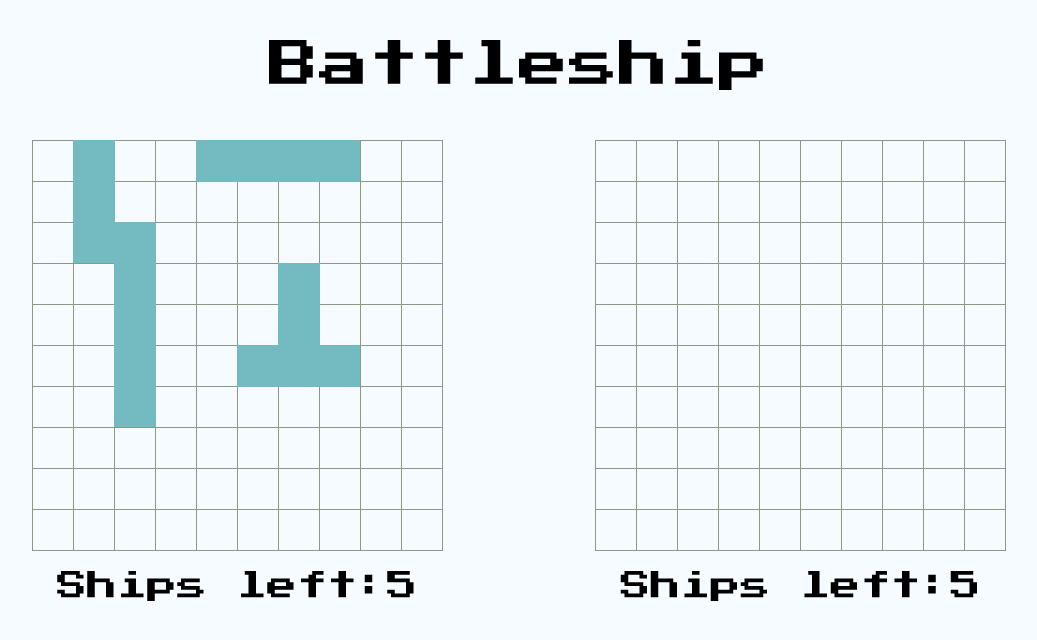
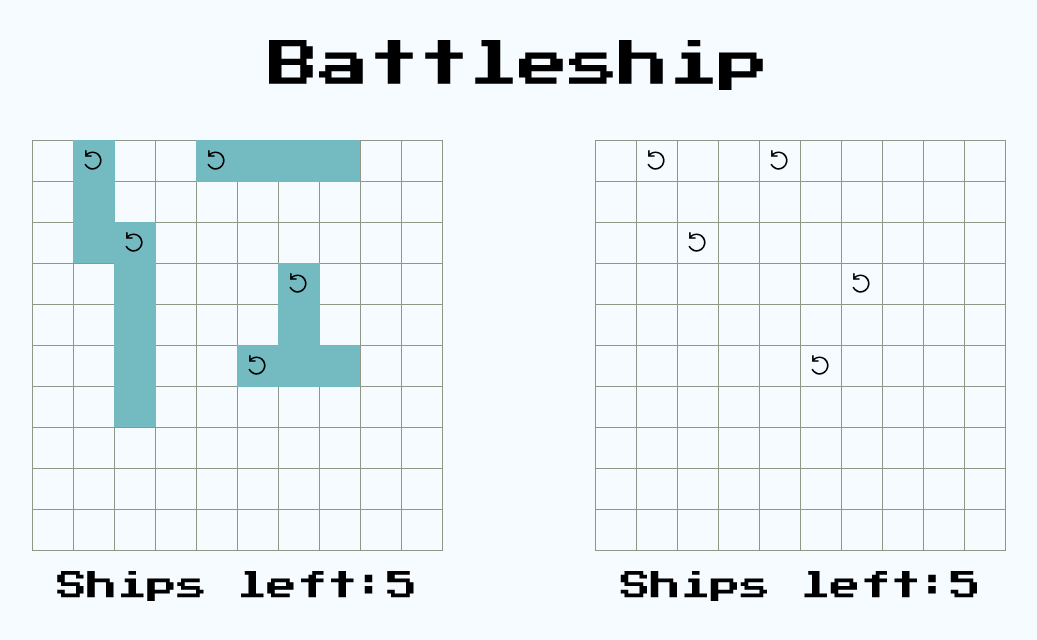
Before and after one commit to fcrozatier/battleship, a React (Create React App) app: page / in a window 1280 px wide. Shown: the top 640 px of the page, without its empty margins (121-1158 px from the left). Built offline with nearby package versions, Linux system fonts and the light colour scheme.

Commit message:
implement rotation

```diff
--- a/src/app.css
+++ b/src/app.css
@@ -44,9 +44,6 @@
   top: -1px;
   left: -1px;
   z-index: 1;
-  /* display: flex;
-  justify-content: center;
-  align-items: center; */
 }
 
 .my-board .ship {
--- a/src/components/Board.jsx
+++ b/src/components/Board.jsx
@@ -9,6 +9,10 @@ const Board = ({ fleet, hits, onClick }) => {
 
   const handleDrop = (i, id) => {
     setGameboard({ ...gameboard, fleet: gameboard.reposition(i, id) });
+  };
+
+  const handleRotate = (id) => {
+    setGameboard({ ...gameboard, fleet: gameboard.rotate(id) });
   };
 
   const drawBoard = () => {
@@ -25,6 +29,8 @@ const Board = ({ fleet, hits, onClick }) => {
         }}
         onDrop={(id) => handleDrop(i, id)}
         onCanDrop={(id) => gameboard.canReposition(i, id)}
+        onCanRotate={(id) => gameboard.canRotate(id)}
+        onRotate={(id) => handleRotate(id)}
       />
     ));
   };
--- a/src/components/Cell.jsx
+++ b/src/components/Cell.jsx
@@ -5,7 +5,13 @@ import { useDrop } from 'react-dnd';
 import Ship from './Ship';
 
 function Cell({
-  value, hit, onClick, onDrop, onCanDrop,
+  value,
+  hit,
+  onClick,
+  onDrop,
+  onCanDrop,
+  onCanRotate,
+  onRotate,
 }) {
   const [{ canDrop, isOver }, drop] = useDrop({
     accept: 'ship',
@@ -36,7 +42,14 @@ function Cell({
       role="button"
       tabIndex="-1"
     >
-      {value !== null && <Ship unit={value} hit={hit} />}
+      {value !== null && (
+        <Ship
+          unit={value}
+          hit={hit}
+          canRotate={onCanRotate(value.ship.id)}
+          rotate={() => onRotate(value.ship.id)}
+        />
+      )}
       {value === null && hit && <GiNuclearBomb />}
     </div>
   );
@@ -47,15 +60,19 @@ Cell.propTypes = {
   hit: PropTypes.bool,
   onClick: PropTypes.func,
   onCanDrop: PropTypes.func,
+  onCanRotate: PropTypes.func,
   onDrop: PropTypes.func,
+  onRotate: PropTypes.func,
 };
 
 Cell.defaultProps = {
   value: false,
   hit: false,
   onClick: () => {},
+  onCanDrop: () => {},
+  onCanRotate: () => {},
   onDrop: () => {},
-  onCanDrop: () => {},
+  onRotate: () => {},
 };
 
 export default Cell;
--- a/src/components/Ship.jsx
+++ b/src/components/Ship.jsx
@@ -1,9 +1,12 @@
 import React from 'react';
-import { PropTypes } from 'prop-types';
+import { PropTypes, bool } from 'prop-types';
 import { useDrag } from 'react-dnd';
 import { GiNuclearBomb } from 'react-icons/gi';
+import { GrRotateLeft } from 'react-icons/gr';
 
-function Ship({ hit, unit }) {
+function Ship({
+  hit, unit, canRotate, rotate,
+}) {
   const classes = hit ? 'ship hit' : 'ship';
   const style = unit.v
     ? {
@@ -20,14 +23,26 @@ function Ship({ hit, unit }) {
   });
 
   return (
-    <div style={style} className={classes} ref={drag}>
+    <div
+      style={style}
+      className={classes}
+      ref={drag}
+      onDoubleClick={() => rotate()}
+    >
+      {canRotate && (
+        <GrRotateLeft
+          style={{ marginLeft: '8px', marginTop: '8px', fontSize: '24px' }}
+        />
+      )}
       {hit && <GiNuclearBomb />}
     </div>
   );
 }
 
 Ship.propTypes = {
+  canRotate: bool,
   hit: PropTypes.bool,
+  rotate: PropTypes.func,
   unit: PropTypes.shape({
     index: PropTypes.number,
     // eslint-disable-next-line react/forbid-prop-types
@@ -37,7 +52,9 @@ Ship.propTypes = {
 };
 
 Ship.defaultProps = {
+  canRotate: false,
   hit: false,
+  rotate: () => {},
   unit: {},
 };
 
```
Also changed, not shown: 1 other file (tests, documents, lock files or other folders).
